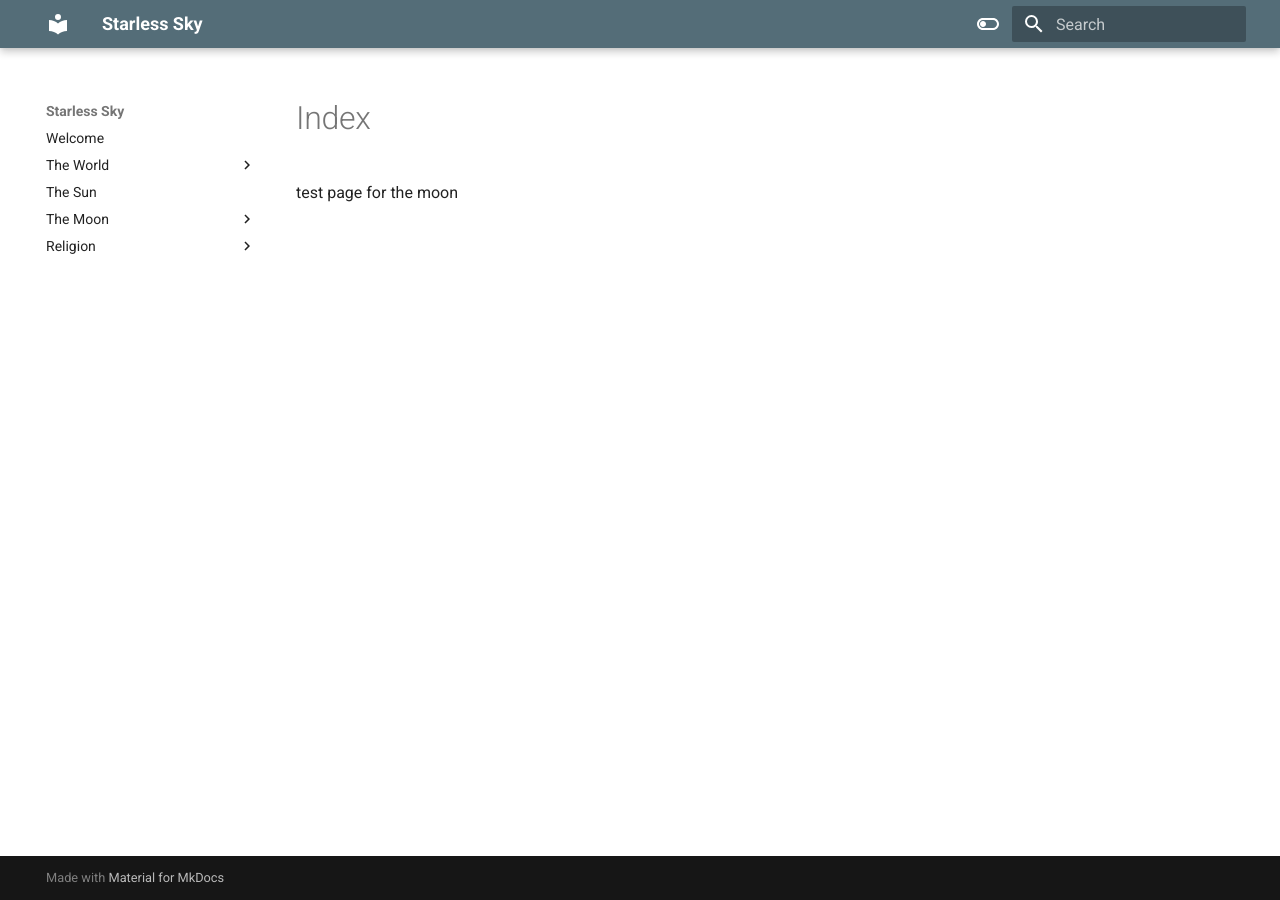
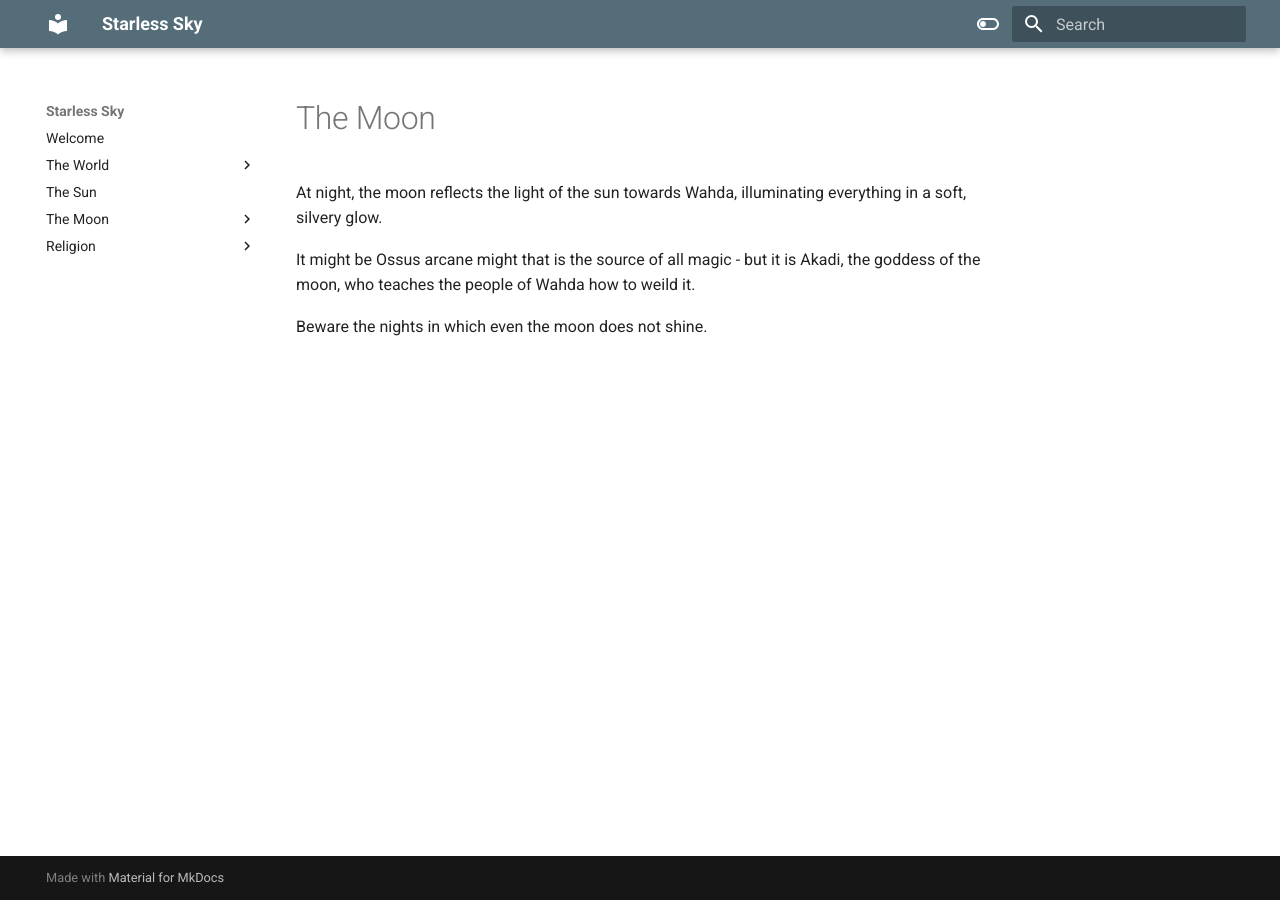
Before and after one commit to Matt4C6F656872/Starless-Sky, an MkDocs documentation site: the page built from docs/The-Moon/index.md, in a window 1280 px wide. Built offline with MkDocs 1.6.1 and Material for MkDocs 9.7.7, drawn with Linux system fonts in a browser that asks for light colours.

Commit message:
add lore the moon

```diff
--- a/docs/The-Moon/index.md
+++ b/docs/The-Moon/index.md
@@ -1 +1,7 @@
-test page for the moon
+# The Moon
+
+At night, the moon reflects the light of the sun towards Wahda, illuminating everything in a soft, silvery glow.
+
+It might be Ossus arcane might that is the source of all magic - but it is Akadi, the goddess of the moon, who teaches the people of Wahda how to weild it.
+
+Beware the nights in which even the moon does not shine.
```
Also changed, not shown: docs/religion/gods/Ossu.md (added, +1 -0 lines), docs/the-sun/index.md (+1 -1 lines).
